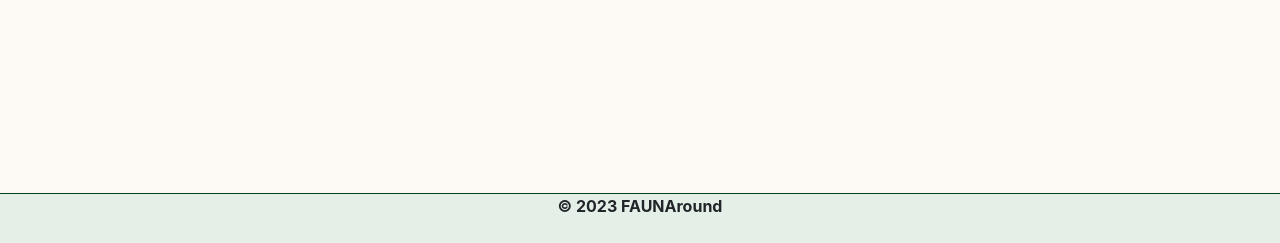
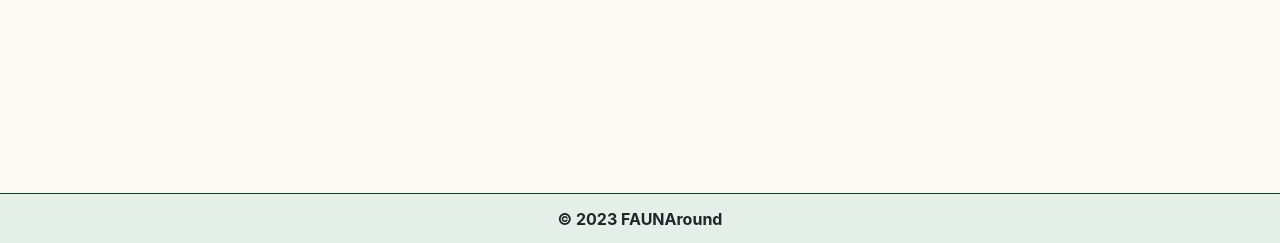
Before and after one commit to reinikeda/fauna_observation, a Django app: page /observations/ in a window 1280 px wide. Shown: the part 557-800 px from the top of the page. Run offline with Django 4.2, Linux system fonts and the light colour scheme; data that the repository does not hold is empty; some libraries are stand-ins or nearby versions.

Commit message:
Fixed footer bug

```diff
--- a/faunaround/faunaweb/static/css/style.css
+++ b/faunaround/faunaweb/static/css/style.css
@@ -22,6 +22,7 @@ header {
     padding: 1rem;
 }
 nav {
+    width: 100%;
     background-color: #E4EFE7;
     border-bottom: 1px solid #064420;
 }
@@ -29,12 +30,17 @@ main {
     padding: 2rem;
 }
 footer {
+    display: flex;
+    justify-content: center;
+    align-items: center;
     width: 100%;
     background-color: #E4EFE7;
-    text-align: center;
     font-weight: bold;
     font-size: 16px;
     border-top: 1px solid #064420;
+}
+footer p {
+    margin: 0;
 }
 h4 {
     text-align: center;
@@ -52,6 +58,7 @@ a:hover {
     flex-direction: row;
     gap: 15px;
     list-style-type: none;
+    margin: 0;
     padding-left: 1rem;
     padding-right: 1rem;
     font-weight: bold;
--- a/faunaround/faunaweb/templates/faunaweb/observation.html
+++ b/faunaround/faunaweb/templates/faunaweb/observation.html
@@ -40,9 +40,9 @@
             </td>
         </tr>
     {% endfor %}
-<table>
+</table>
 <div class="total-entries">Total entries: {{ entries_count }}</div>
-    {% else %}
+{% else %}
     <p>No observations yet</p>
 {% endif %}
 {% endblock content %}
--- a/faunaround/faunaweb/templates/faunaweb/user_observation.html
+++ b/faunaround/faunaweb/templates/faunaweb/user_observation.html
@@ -35,9 +35,9 @@
             <td><a href="{% url 'delete_observation' pk=observation.pk %}">Delete</a></td>
         </tr>
     {% endfor %}
-<table>
+</table>
 <div class="total-entries">Total entries: {{ entries_count }}</div>
-    {% else %}
+{% else %}
     <p>No observations yet</p>
 {% endif %}
 {% endblock content %}
```
Also changed, not shown: faunaround/faunaweb/templates/base.html (line endings or trailing spaces).
